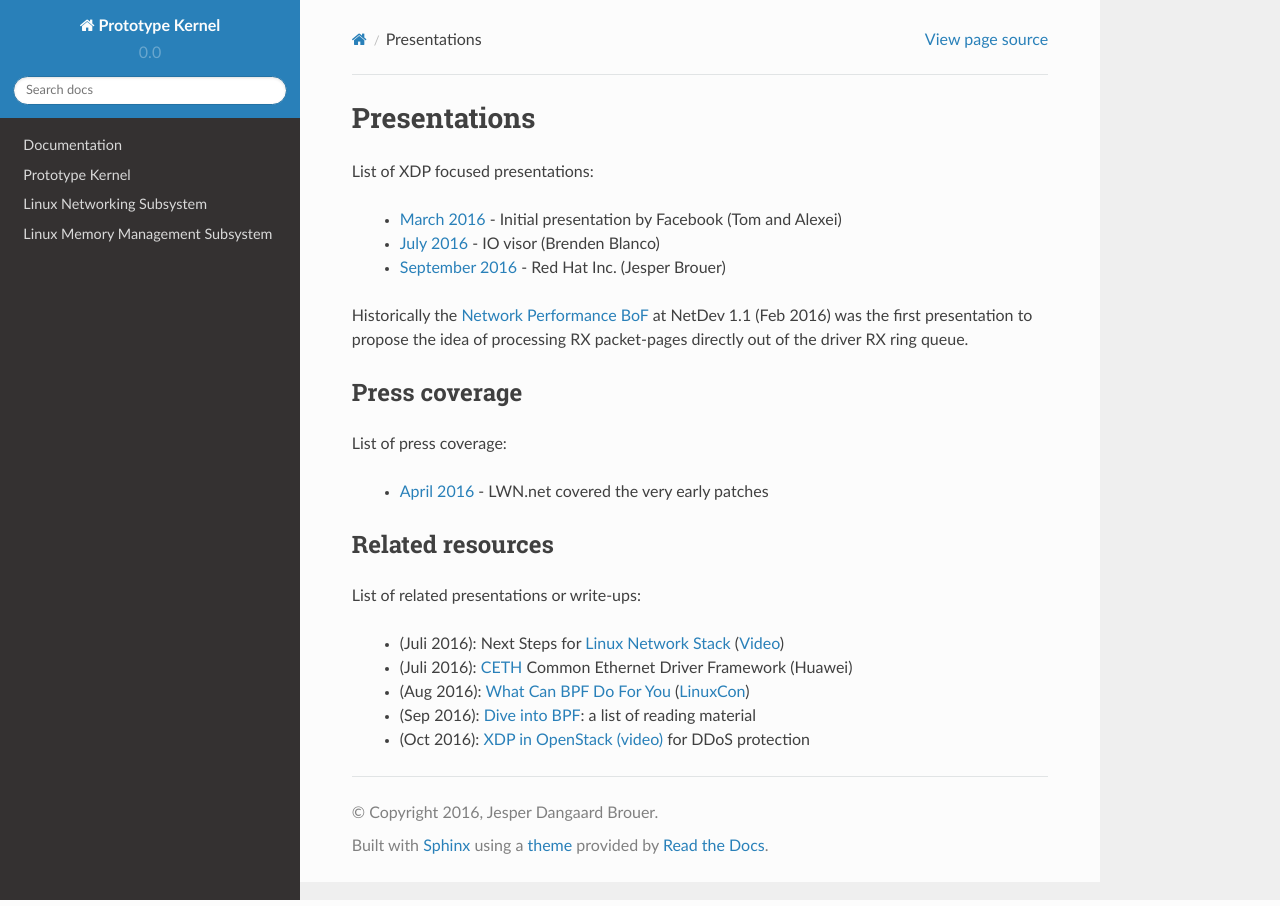
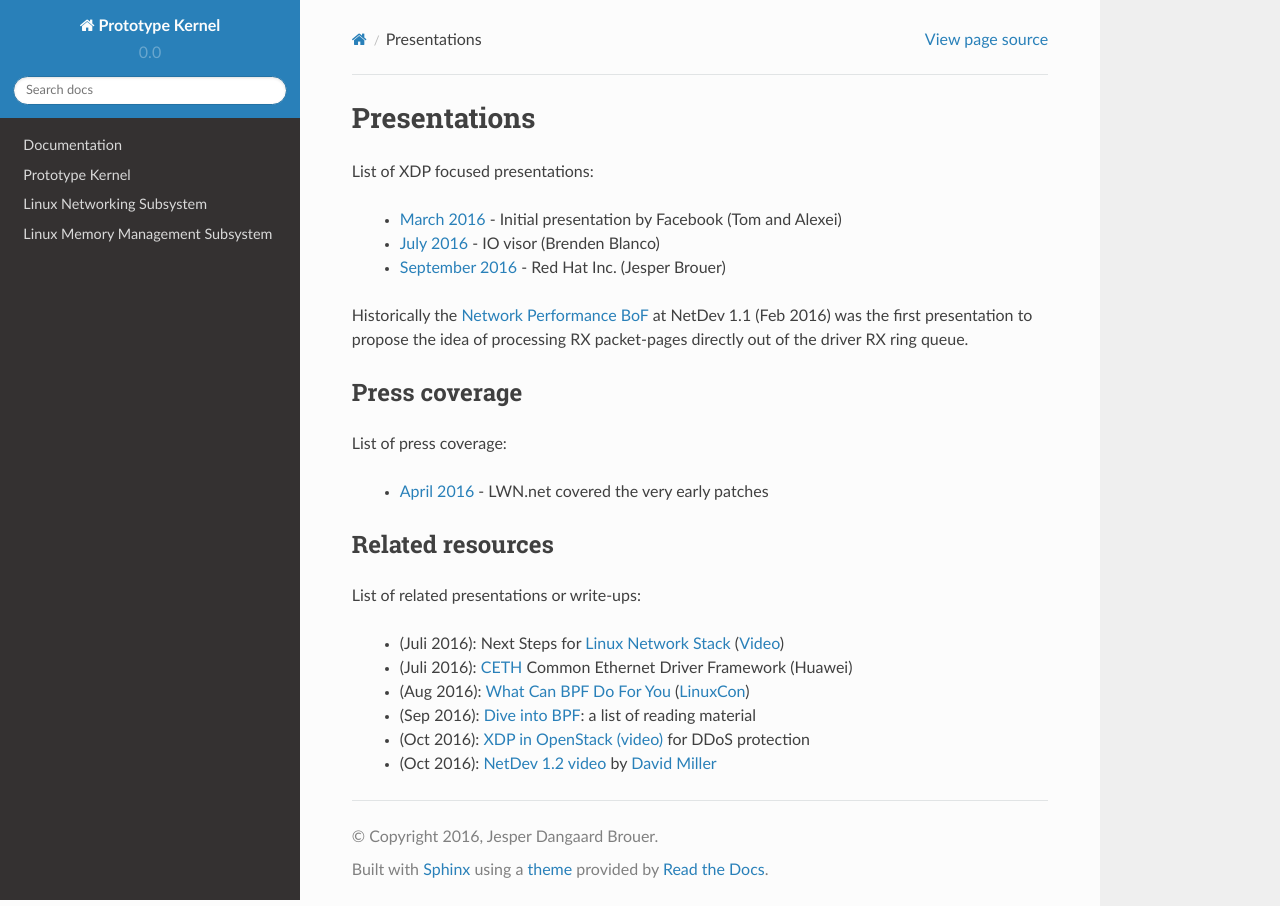
Before and after one commit to netoptimizer/prototype-kernel, a Sphinx documentation site: the page built from kernel/Documentation/networking/XDP/presentations.rst, in a window 1280 px wide. Built offline with Sphinx 7.4.7 and the Read the Docs theme 2.0.0, drawn with Linux system fonts in a browser that asks for light colours.

Commit message:
XDP: add video of Dave Miller on XDP at Net Dev 1.2
Signed-off-by: Jesper Dangaard Brouer <brouer@redhat.com>

```diff
--- a/kernel/Documentation/networking/XDP/presentations.rst
+++ b/kernel/Documentation/networking/XDP/presentations.rst
@@ -44,6 +44,7 @@ List of related presentations or write-ups:
  * (Aug 2016): `What Can BPF Do For You`_ (LinuxCon_)
  * (Sep 2016): `Dive into BPF`_: a list of reading material
  * (Oct 2016): `XDP in OpenStack (video)`_ for DDoS protection
+ * (Oct 2016): `NetDev 1.2 video`_ by `David Miller`_
 
 
 .. _Linux Network Stack:
@@ -64,3 +65,9 @@ List of related presentations or write-ups:
 
 .. _XDP in OpenStack (video):
    https://www.youtube.com/watch?v=1oAsRzrwAAw
+
+.. _NetDev 1.2 video:
+   https://www.youtube.com/watch?v=NlMQ0i09HMU&feature=youtu.be&t=3m3s
+
+.. _David Miller:
+   https://en.wikipedia.org/wiki/David_S._Miller
```
